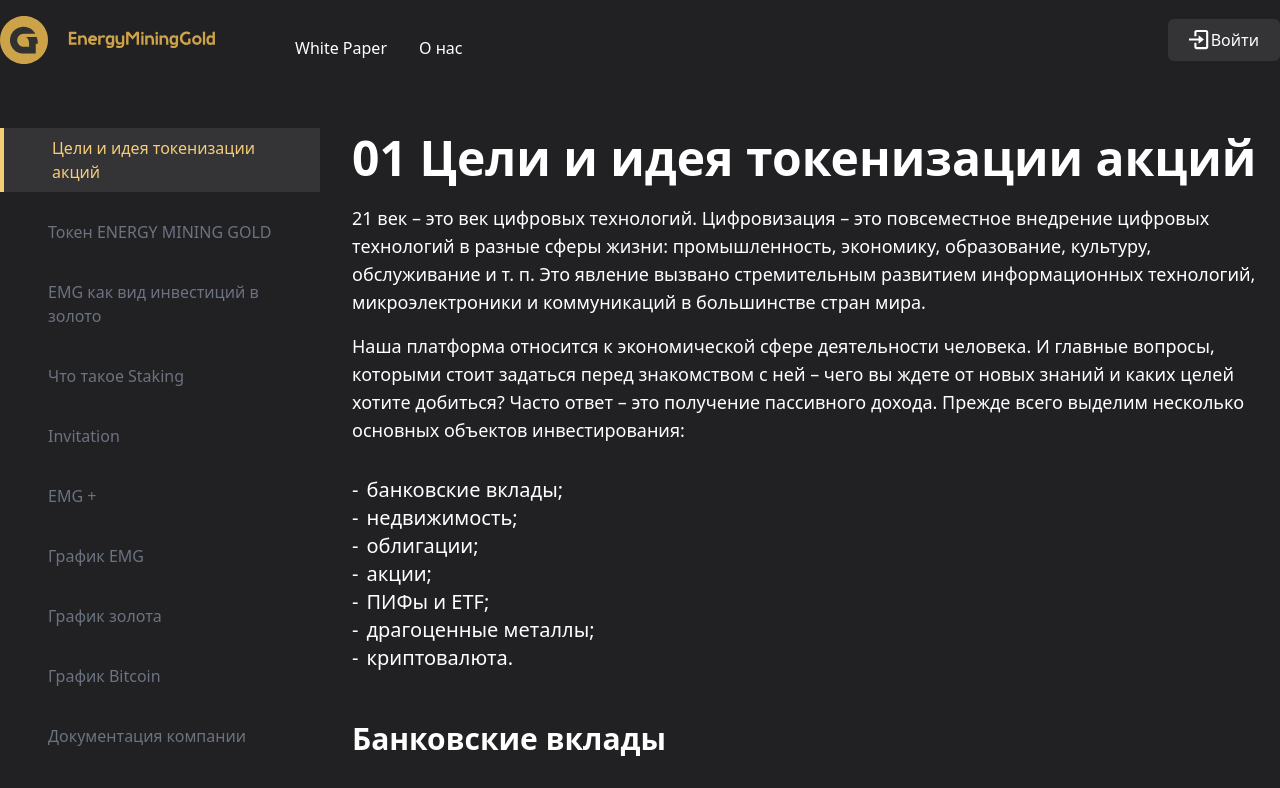
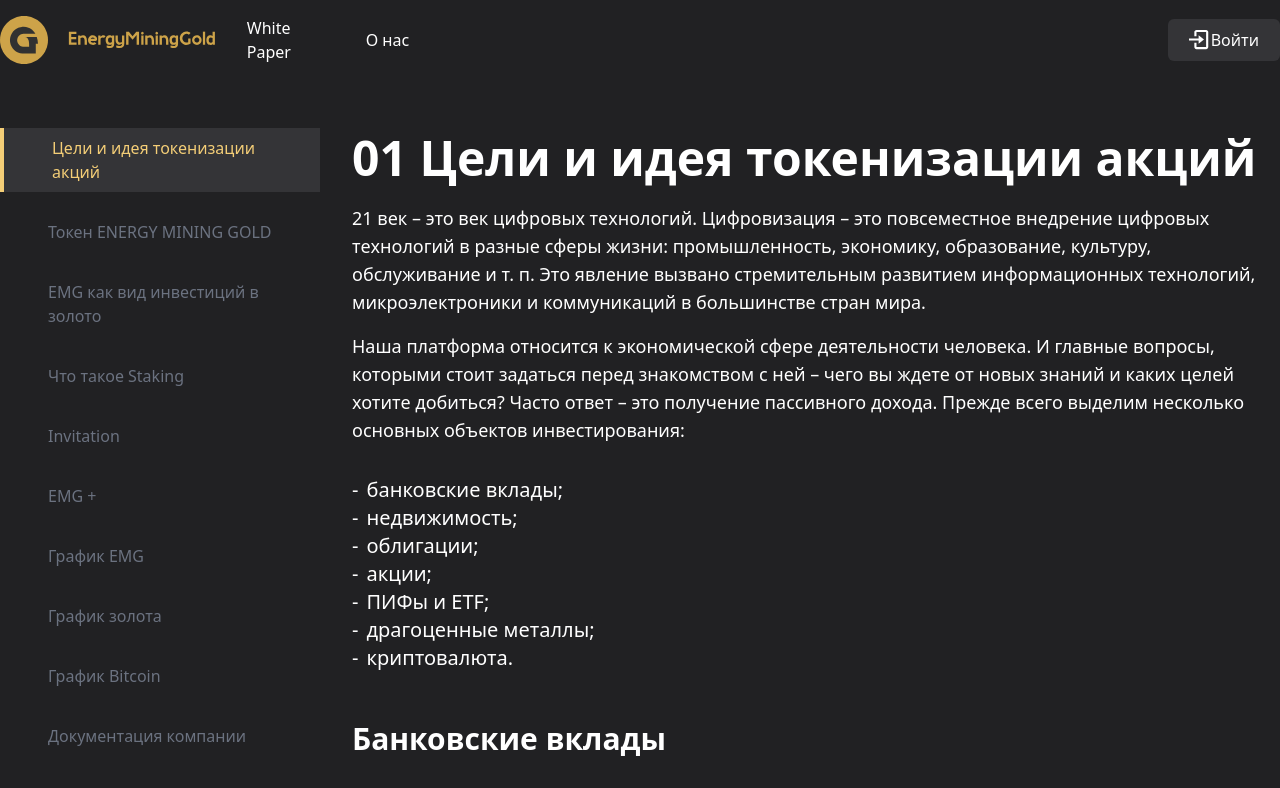
Before and after one commit to lubov-belezyak/Nuxt, a Nuxt app: page /white-paper in a window 1280 px wide. Shown: the top 788 px of the page. Built offline with nearby package versions, Linux system fonts and the light colour scheme.

Commit message:
update(): Navbar

```diff
--- a/components/Navbar.vue
+++ b/components/Navbar.vue
@@ -1,24 +1,33 @@
 <template>
   <div>
-    <div class="container flex flex-wrap items-center mx-auto">
-      <a href="#" class="flex">
+    <div class="container">
+      <div class="grid grid-cols-7 items-center">
+        <div>
+          <nuxt-link to="/" class="flex">
             <img src="/ico/logo-gold.svg" class="h-12">
             <img src="/ico/energy-gold.svg" class="ml-5">
-      </a>
-      <div class="hidden w-full md:block md:w-auto">
-        <ul class="flex mt-4 flex-row space-x-8 mt-0  font-medium">
-          <li class="ml-20">
-            <nuxt-link to="/white-paper" class="block py-2 pr-4 pl-3 text-white bg-blue-700 rounded md:bg-transparent md:p-0 dark:text-white" aria-current="page">White Paper</nuxt-link>
-          </li>
-          <li>
-            <a href="#" class="block py-2 pr-4 pl-3 text-white border-b border-gray-100 hover:bg-gray-50 md:hover:bg-transparent md:border-0 md:hover:text-blue-700 md:p-0 dark:text-gray-400 md:dark:hover:text-white dark:hover:bg-gray-700 dark:hover:text-white md:dark:hover:bg-transparent dark:border-gray-700">О нас</a>
-          </li>
-        </ul>
+          </nuxt-link>
         </div>
+        <div>
+          <nuxt-link to="/white-paper"
+                     class="block mx-16 text-white bg-blue-700 rounded md:bg-transparent md:p-0 dark:text-white font-medium"
+                     aria-current="page">White Paper
+          </nuxt-link>
+        </div>
+        <div>
+          <nuxt-link to=""
+                     class="block text-white bg-blue-700 rounded md:bg-transparent md:p-0 dark:text-white font-medium"
+                     aria-current="page">О нас
+          </nuxt-link>
+        </div>
+        <div class="col-start-7 col-span-1">
           <div class="w-auto ml-auto mr-0 float-right">
-        <a href="#" class="flex justify-end border border-transparent text-base font-medium rounded-md text-white bg-back-card px-5 py-2">
+            <a href="#"
+               class="flex justify-end border border-transparent text-base font-medium rounded-md text-white bg-back-card px-5 py-2">
               <img src="/ico/entrance.svg" class="pt-2-2"> Войти
             </a>
+          </div>
+        </div>
       </div>
     </div>
   </div>
```
Lines whose indentation alone changed are shown as unchanged.
